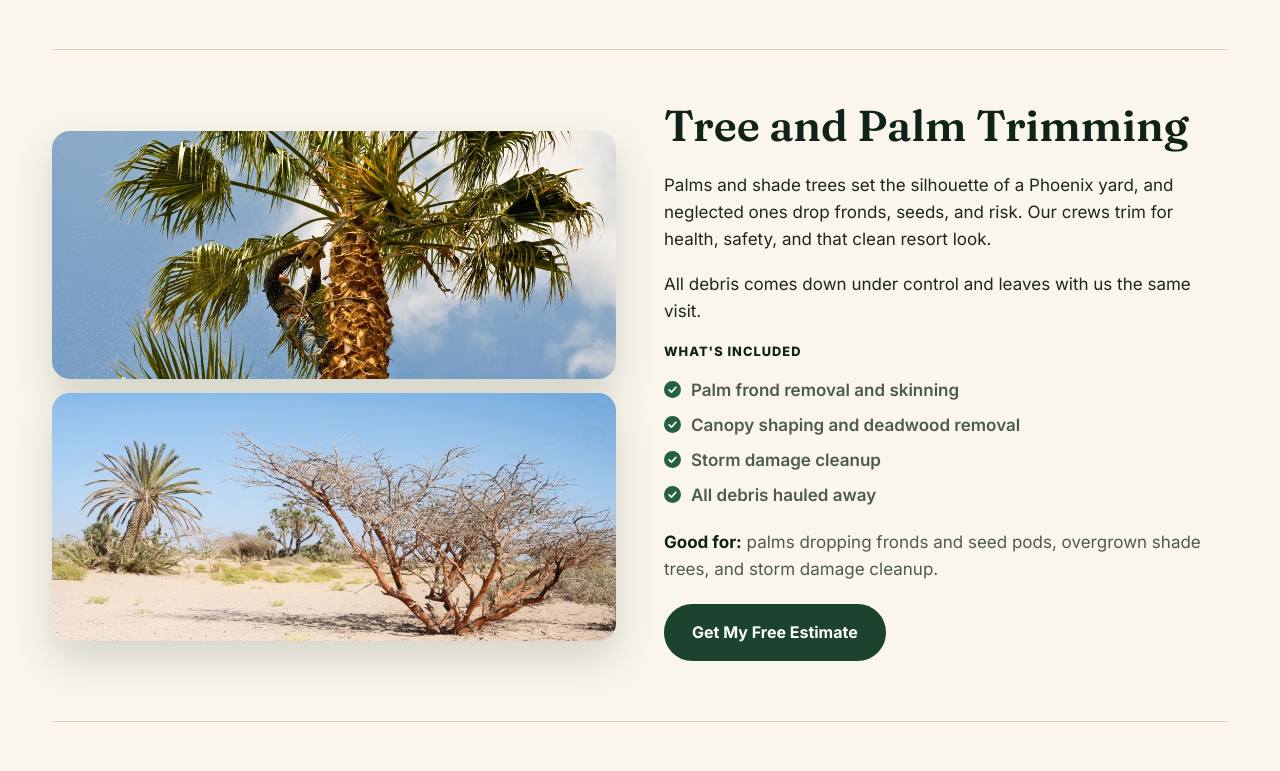
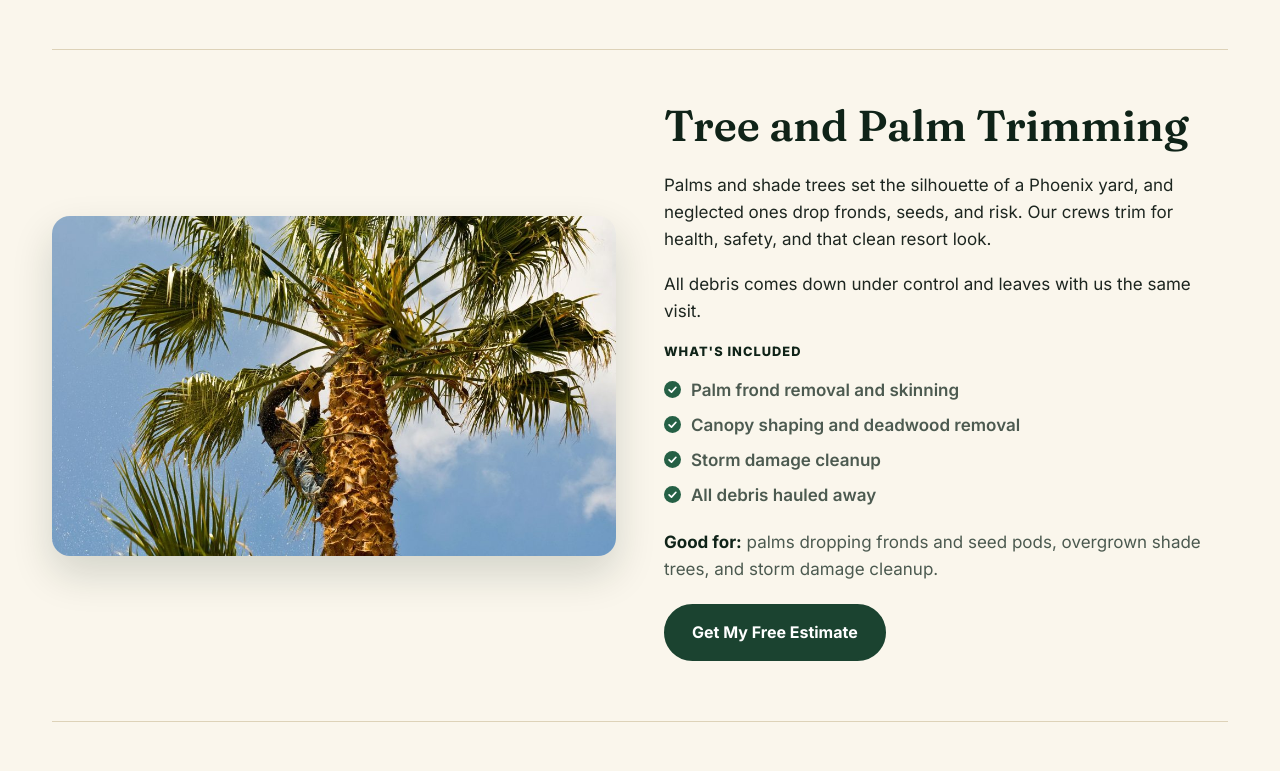
Before and after one commit to Nanadoum81/red-agave-landscaping, a plain HTML site: page services.html in a window 1280 px wide. Shown: the part 4940-5711 px from the top of the page. Drawn offline with Linux system fonts and the light colour scheme; a script that the page names is missing.

Commit message:
Remove desert bush photo (palms2) from Tree and Palm Trimming section

```diff
--- a/services.html
+++ b/services.html
@@ -337,7 +337,7 @@
       </div>
     </article>
     <article class="svc" id="trees">
-      <div class="svc-media dual"><img src="assets/img/palm.jpg" alt="Tall palms with clean, freshly trimmed crowns" loading="lazy"><img src="assets/img/palms2.webp" alt="Palm and acacia trees standing in a desert landscape" loading="lazy"></div>
+      <div class="svc-media"><img src="assets/img/palm.jpg" alt="Tall palms with clean, freshly trimmed crowns" loading="lazy"></div>
       <div>
         <h2>Tree and Palm Trimming</h2>
         <p>Palms and shade trees set the silhouette of a Phoenix yard, and neglected ones drop fronds, seeds, and risk. Our crews trim for health, safety, and that clean resort look.</p>
```
